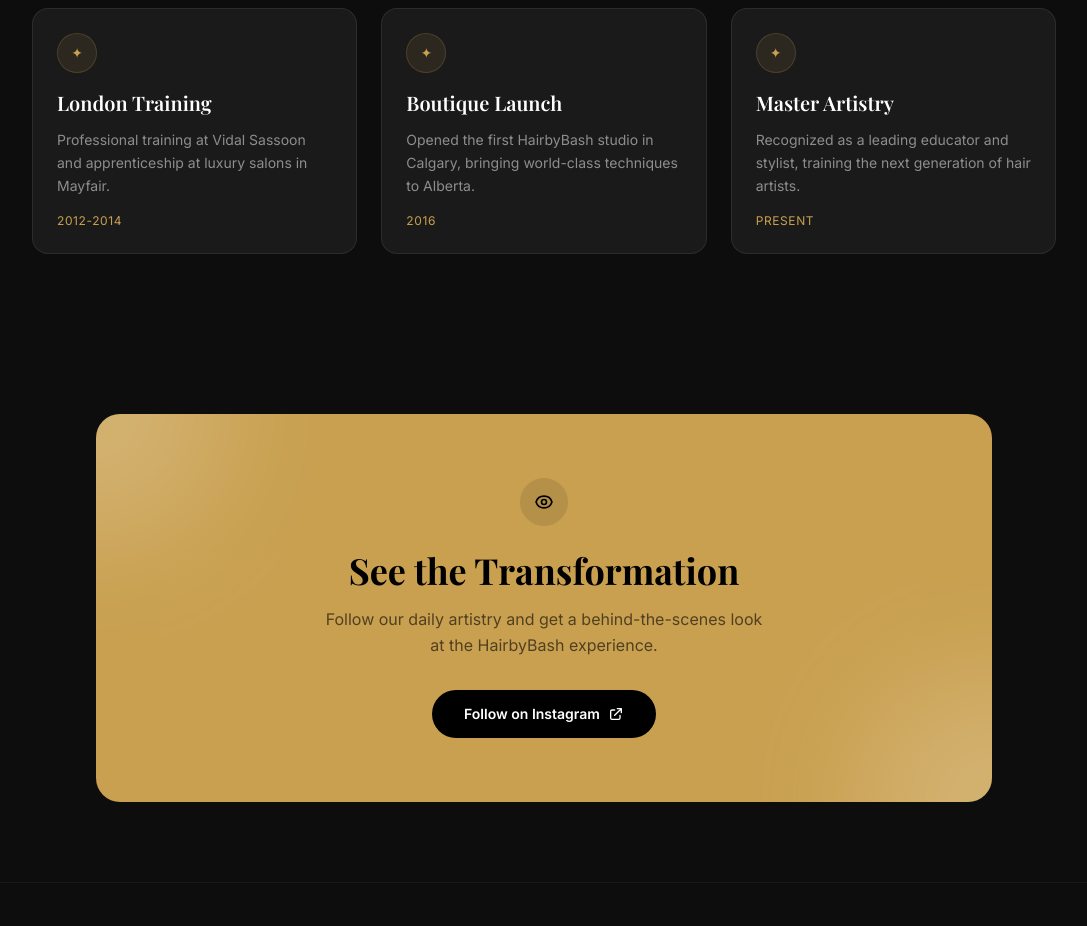
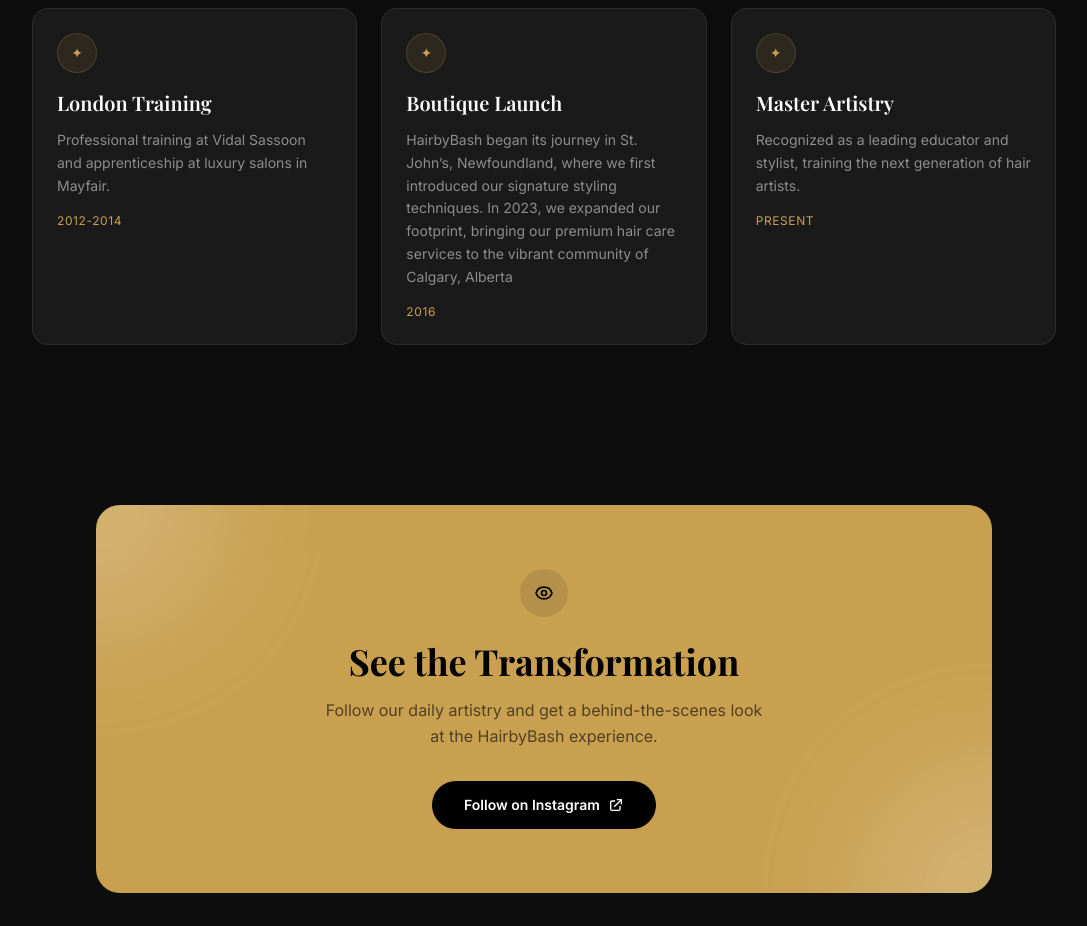
Before and after one commit to a4digitalhubagency/hairbybash, a Next.js app: page /about in a window 1280 px wide. Shown: the part 1480-2406 px from the top of the page, without its empty margins (96-1183 px from the left). Built offline with nearby package versions, Linux system fonts and the light colour scheme.

Commit message:
Edit the journey section in the about page

```diff
--- a/components/about/AboutJourney.tsx
+++ b/components/about/AboutJourney.tsx
@@ -16,7 +16,7 @@
   {
     icon: '✦',
     title: 'Boutique Launch',
-    description: 'Opened the first HairbyBash studio in Calgary, bringing world-class techniques to Alberta.',
+    description: 'HairbyBash began its journey in St. John’s, Newfoundland, where we first introduced our signature styling techniques. In 2023, we expanded our footprint, bringing our premium hair care services to the vibrant community of Calgary, Alberta',
     year: '2016',
   },
   {
```
